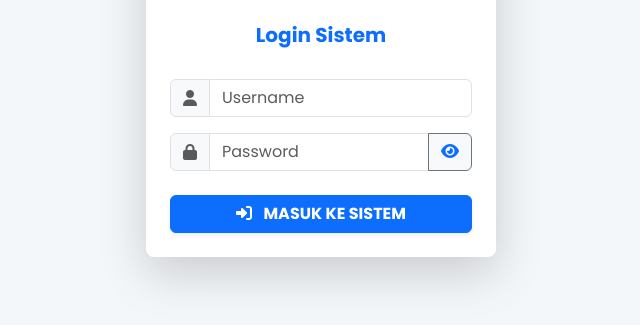
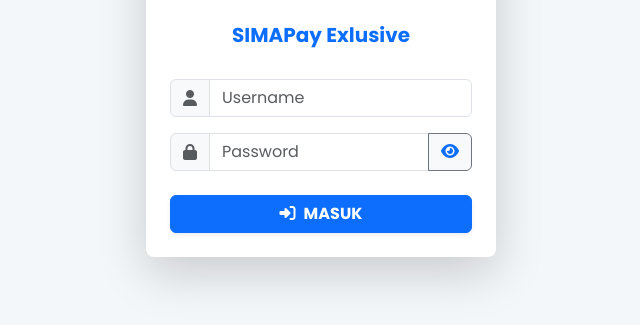
Before and after one commit to maluvi18/simapay, a plain HTML site: page index.html in a window 1280 px wide. Shown: the part 305-630 px from the top of the page, without its empty margins (319-959 px from the left). Drawn offline with nearby package versions, Linux system fonts and the light colour scheme; some packages are replaced by stand-ins of ours; a script that the page names is missing.

Commit message:
Update branding and footer text in index.html

```diff
--- a/index.html
+++ b/index.html
@@ -52,7 +52,6 @@
 .modal-body-custom.sm { max-width: 500px; }
 .swal2-container { z-index: 99999 !important; }
 
-/* CSS Tombol Diperkecil */
 .btn-sm-custom { padding: 4px 12px; font-size: 11.5px; border-radius: 4px; }
 
 .table-bayar th { background-color: #f8f9fa; font-size: 12px; }
@@ -95,7 +94,7 @@
 <div class="card card-custom p-4 shadow-lg" style="width: 350px;">
 <div class="text-center mb-4">
 <img src="https://lh3.googleusercontent.com/d/10vRut20sv3Oa6_Bx3TBq5lI1L9rbw-UQ" width="80" style="border-radius: 50%; margin-bottom: 10px;" onerror="this.src='https://via.placeholder.com/80/3498db/ffffff?text=BI'">
-<h5 class="mt-3 fw-bold text-primary">Login Sistem</h5>
+<h5 class="mt-3 fw-bold text-primary">SIMAPay Exlusive</h5>
 </div>
 <div class="mb-3">
 <div class="input-group">
@@ -112,7 +111,7 @@
 </div>
 <button @click="doLogin" class="btn btn-primary w-100 fw-bold shadow-sm" :disabled="loading">
 <span v-if="loading"><i class="fa-solid fa-circle-notch fa-spin me-2"></i> Memproses...</span>
-<span v-else><i class="fa-solid fa-right-to-bracket me-2"></i> MASUK KE SISTEM</span>
+<span v-else><i class="fa-solid fa-right-to-bracket me-2"></i>MASUK</span>
 </button>
 </div>
 </div>
@@ -121,7 +120,7 @@
 <div class="sidebar-overlay" :class="{'show': sidebarOpen}" @click="sidebarOpen = false"></div>
 <nav id="sidebar" :class="{'open': sidebarOpen}">
 <div class="sidebar-brand">
-<h6 class="fw-bold m-0 text-white"><i class="fa-solid fa-building-columns me-2"></i>SIMPAY</h6>
+<h6 class="fw-bold m-0 text-white"><i class="fa-solid fa-building-columns me-2"></i>SIMAPay Exlusive</h6>
 </div>
 <div class="text-center py-2 bg-dark" style="font-size:11px; color:#bbb;">
 Login: <span class="fw-bold text-warning text-uppercase"><i class="fa-solid fa-user-shield me-1"></i> {{ session.role }}</span>
@@ -454,8 +453,8 @@
 <div class="invoice-kop">
 <img src="https://lh3.googleusercontent.com/d/10vRut20sv3Oa6_Bx3TBq5lI1L9rbw-UQ" width="80" style="margin-right: 15px;" onerror="this.style.display='none'">
 <div>
-<h3 class="m-0 fw-bold">BUKTI PEMBAYARAN</h3>
-<p class="m-0 text-muted small">Sistem Administrasi Terpadu</p>
+<h3 class="m-0 fw-bold">YAYASAN MINHAJUSSALAM</h3>
+<p class="m-0 text-muted small">Jl. Masjid Besar Minhajussalam No. 1 Kauman Srengat Blitar 66152</p>
 </div>
 </div>
 <div class="row mb-4 text-dark fs-6">
@@ -528,7 +527,7 @@
 
 </div>
 <footer class="text-center py-3 text-muted no-print" style="font-size: 11px;">
-© 2026 <strong>Aplikasi Keuangan SIMPAY</strong> | Belajar Inovasi
+© 2026 <strong>SIMAPay Exlusive</strong> | Belajar Inovasi
 </footer>
 </div>
 
```
